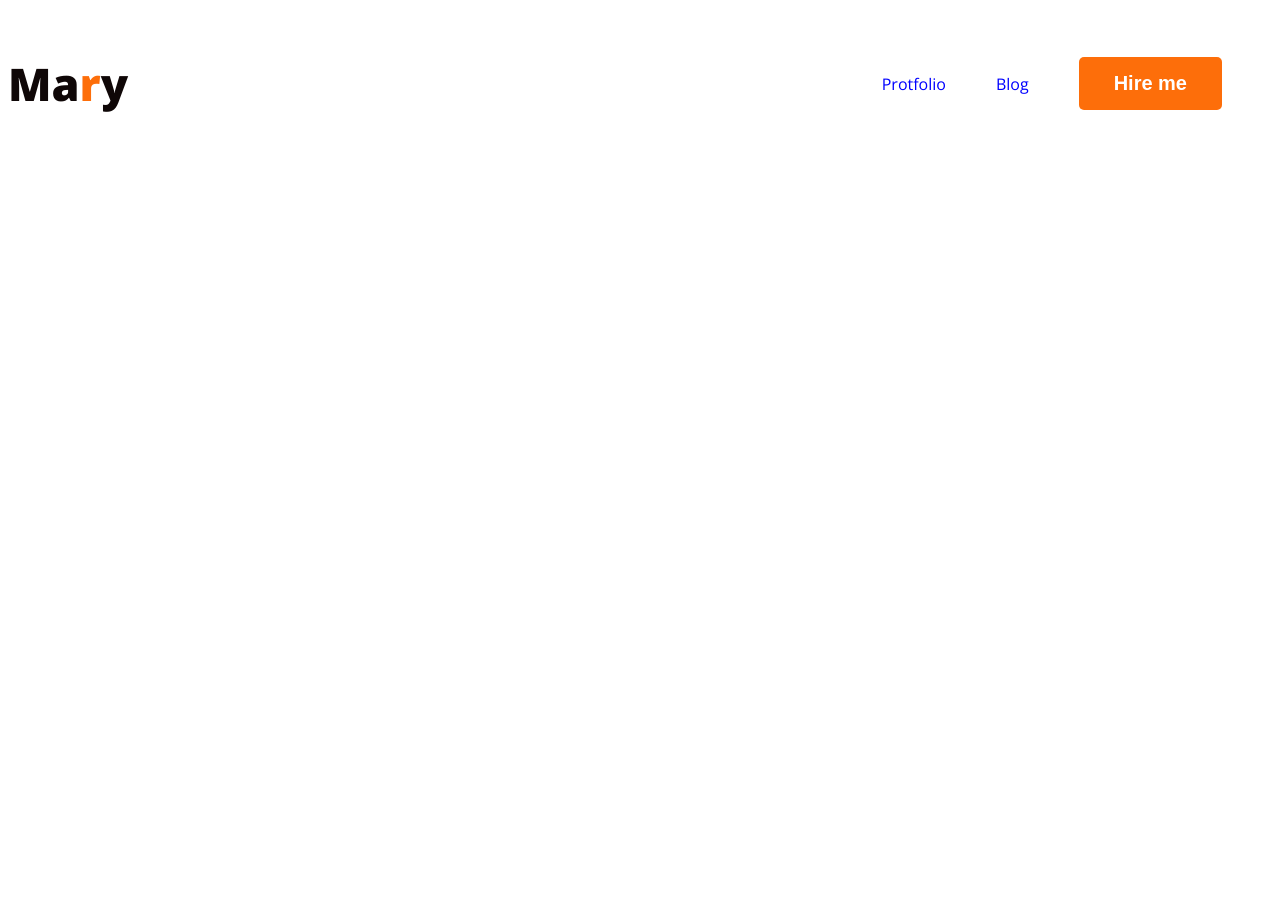
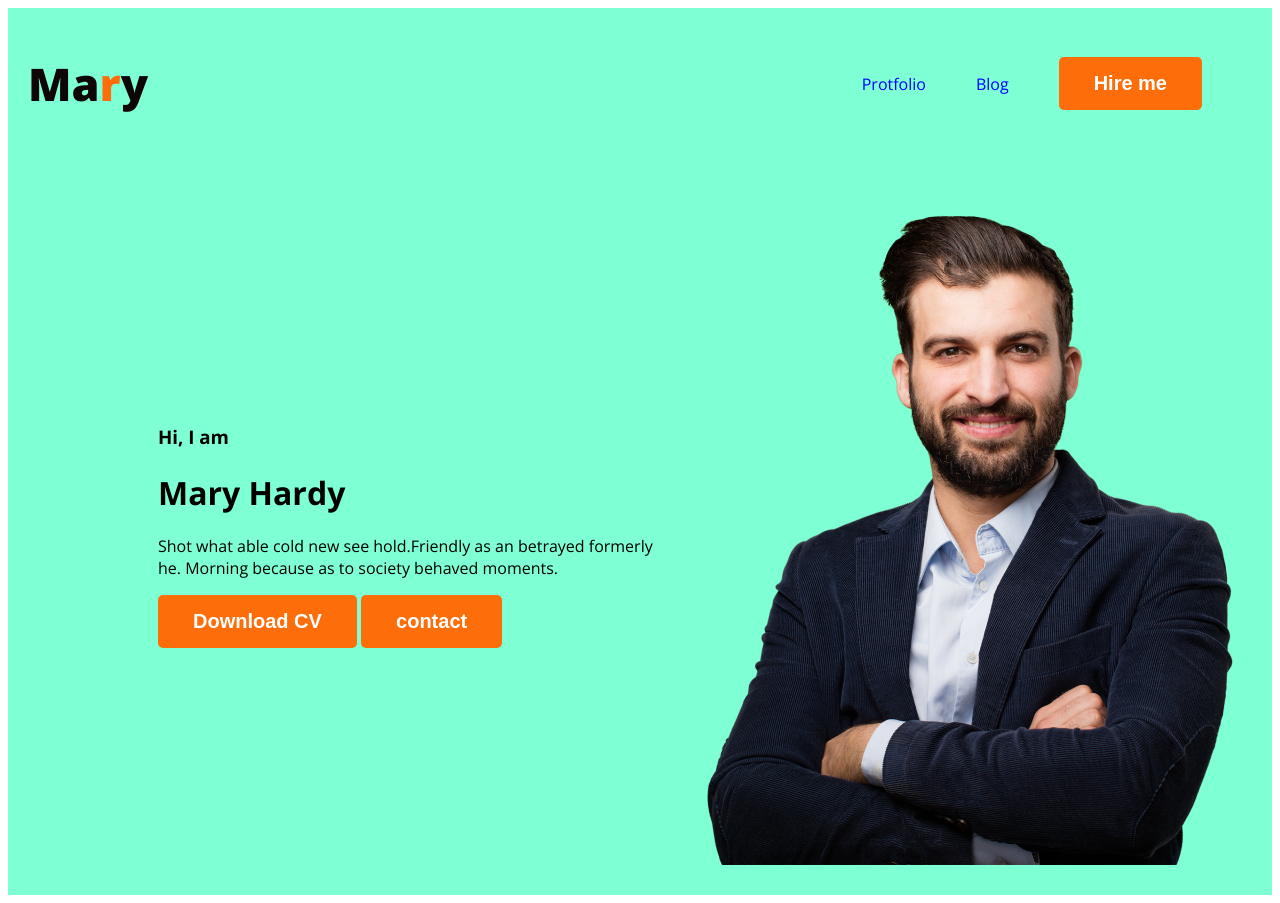
Before and after one commit to MDShawon1138/webdeveloper-portfolio23, a plain HTML site: page index.html in a window 1280 px wide. Before the commit the page ends 800 px from the top, so only its background shows below. Drawn offline with nearby package versions, Linux system fonts and the light colour scheme.

Commit message:
added banned

```diff
--- a/index.html
+++ b/index.html
@@ -13,7 +13,7 @@
      <link rel="stylesheet" href="styles/portfolio.css">
 </head>
 <body>
-    <header>
+    <header class="header">
         <nav>
             <h3 class="nav-title">Ma<span class="text-primary">r</span>y</h3>
             <ul>
@@ -22,6 +22,16 @@
                 <li><button class="btn-primary">Hire me</button></li>
             </ul>
         </nav>
+        <div class="banner">
+            <div class="banner-content">
+                <h3 class="banner-greeting">Hi, I  am</h3>
+                <h1 class="banner-title">Mary Hardy</h1>
+                <p>Shot what able cold new see hold.Friendly as an betrayed formerly he. Morning because as to society behaved moments.</p>
+                <button class="btn-primary">Download CV</button>
+                <button class="btn-primary">contact</button>
+            </div>
+            <img class="profile-pic" src="images/hardy.png" alt="">
+        </div>
 
     </header>
     <main>
--- a/styles/portfolio.css
+++ b/styles/portfolio.css
@@ -24,6 +24,7 @@ nav {
     display: flex;
     justify-content: space-between;
     align-items: center;
+    margin: 0px 20px;
 }
 
 .nav-title {
@@ -46,3 +47,17 @@ nav a {
     text-decoration: none;
     color: blue;
 }
+
+/* header related styles */
+.header{
+    background-color:aquamarine;
+}
+.banner{
+    padding: 30px 30px 30px 150px;
+    display: flex;
+    align-items: center;
+
+}
+.banner .profile-pi{
+    width: 500px;
+}
```
